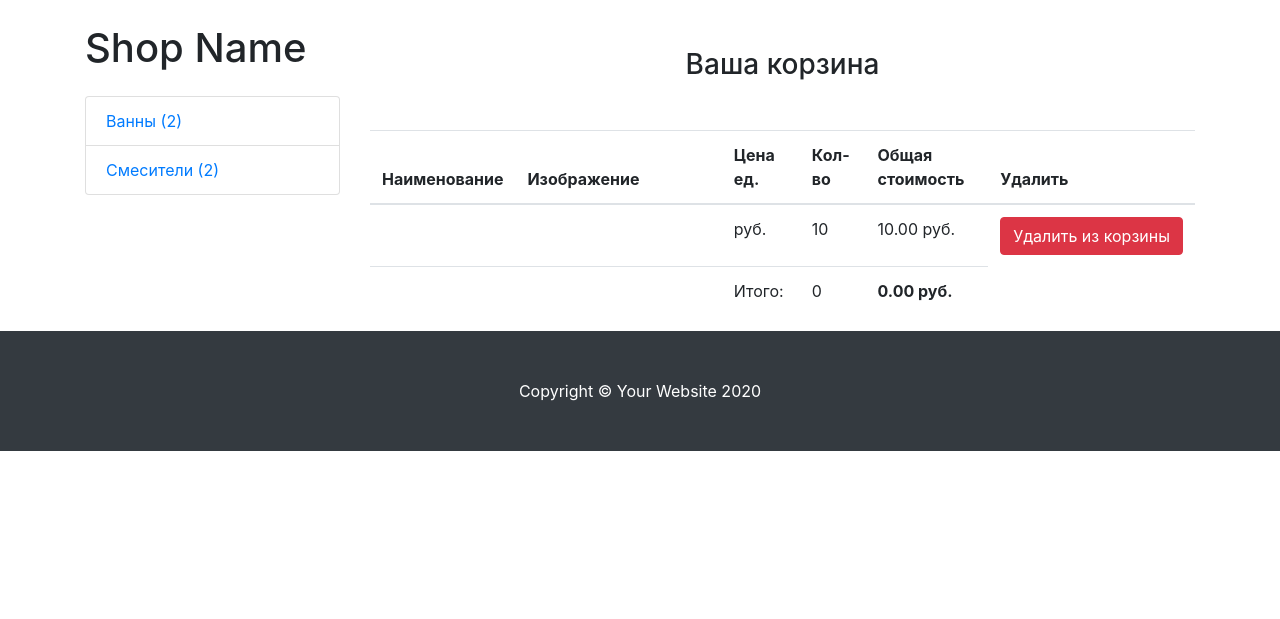
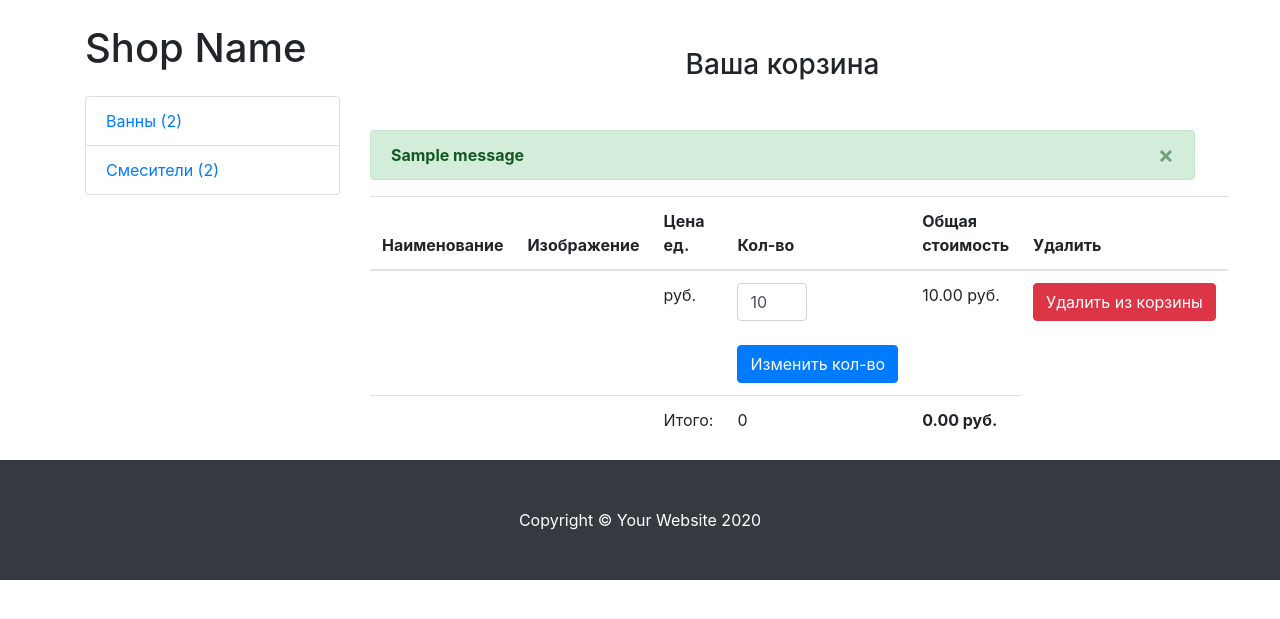
Before and after one commit to varnikgen/django-shop, a Django app: page /cart/ in a window 1280 px wide. Shown: the part 56-675 px from the top of the page. Run offline with Django 3.2, Linux system fonts and the light colour scheme; a user stored in the database is signed in; data comes from the database, SQL or seed files in the repository; both versions use the stored data as it was after the commit; tables that the repository leaves empty hold one stand-in row (values such as "Sample post"); one stand-in notice (Sample message) is shown; some libraries are stand-ins or nearby versions.

Commit message:
Изменение количества товара в корзине и сообщения о действиях

```diff
--- a/shop/mainapp/templates/cart.html
+++ b/shop/mainapp/templates/cart.html
@@ -2,6 +2,17 @@
 
 {% block content %}
     <h3 class="text-center mt-5 mb-5">Ваша корзина {% if not cart.products.count %}пуста{% endif %}</h3>
+    {% if messages %}
+        {% for message in messages %}
+            <div class="alert alert-success alert-dismissible fade show" role="alert">
+            <strong>{{ message }}</strong>
+            <button type="button" class="close" data-dismiss="alert" aria-label="Close">
+                <span aria-hidden="true">&times;</span>
+            </button>
+            </div>
+        {% endfor %}
+    {% endif %}
+    {% if cart.products.count %}
     <table class="table">
     <thead>
         <tr>
@@ -19,7 +30,14 @@
                 <th scope="row">{{ item.content_object.title }}</th>
                 <td class="w-25"><img src="{{ item.content_object.image.url }}" class="img-fluid"></td>
                 <td>{{ item.content_object.price }} руб.</td>
-                <td>{{  item.qty }}</td>
+                <td>
+                    <form action="{% url 'change_qty' ct_model=item.content_object.get_model_name slug=item.content_object.slug %}" method="POST">
+                        {% csrf_token %}
+                        <input type="number" class="form-control" name="qty" style="width: 70px;" min="1" value="{{  item.qty }}">
+                        <br>
+                        <input type="submit" class="btn btn-primary" value="Изменить кол-во">
+                    </form>
+                </td>
                 <td>{{ item.final_price }} руб.</td>
                 <td>
                     <a href="{% url 'remove_from_cart' ct_model=item.content_object.get_model_name slug=item.content_object.slug %}">
@@ -36,5 +54,5 @@
             </tr>
     </tbody>
     </table>
-
+{% endif %}
 {% endblock content %}
--- a/shop/mainapp/urls.py
+++ b/shop/mainapp/urls.py
@@ -7,7 +7,8 @@
     CartView,
     AddToCartView,
     DeleteFromCartView,
-    )
+    ChangeQTYView,
+)
 
 urlpatterns = [
     path('', BaseView.as_view(), name='base'),
@@ -16,4 +17,5 @@
     path('cart/', CartView.as_view(), name='cart'),
     path('add-to-cart/<str:ct_model>/<str:slug>', AddToCartView.as_view(), name='add_to_cart'),
     path('remove-from-cart/<str:ct_model>/<str:slug>', DeleteFromCartView.as_view(), name='remove_from_cart'),
+    path('change-qty/<str:ct_model>/<str:slug>', ChangeQTYView.as_view(), name='change_qty'),
 ]
--- a/shop/mainapp/views.py
+++ b/shop/mainapp/views.py
@@ -1,4 +1,5 @@
 from django.contrib.contenttypes.models import ContentType
+from django.contrib import messages
 from django.http import HttpResponseRedirect
 from django.shortcuts import render
 from django.views.generic import DetailView, View
@@ -74,6 +75,7 @@
         if created:
             self.cart.products.add(cart_product)
         self.cart.save()
+        messages.add_message(request, messages.INFO, "Товар успешно добавлен")
         return HttpResponseRedirect('/cart/')
 
 
@@ -81,7 +83,7 @@
     """
     Удаление товаров из корзины
     """
-    def get(self, *args, **kwargs):
+    def get(self, request, *args, **kwargs):
         ct_model, product_slug = kwargs.get('ct_model'), kwargs.get('slug')
         content_type = ContentType.objects.get(model=ct_model)
         product = content_type.model_class().objects.get(slug=product_slug)
@@ -89,7 +91,27 @@
             user=self.cart.owner, cart=self.cart, content_type=content_type, object_id=product.id
         )
         self.cart.products.remove(cart_product)
+        cart_product.delete()
         self.cart.save()
+        messages.add_message(request, messages.INFO, "Товар успешно удалён")
+        return HttpResponseRedirect('/cart/')
+
+
+class ChangeQTYView(CartMixin, View):
+    """
+    Класс изменяет количество единицы товара
+    """
+    def post(self, request, *args, **kwargs):
+        ct_model, product_slug = kwargs.get('ct_model'), kwargs.get('slug')
+        content_type = ContentType.objects.get(model=ct_model)
+        product = content_type.model_class().objects.get(slug=product_slug)
+        cart_product = CartProduct.objects.get(
+            user=self.cart.owner, cart=self.cart, content_type=content_type, object_id=product.id
+        )
+        cart_product.qty = int(request.POST.get('qty'))
+        cart_product.save()
+        self.cart.save()
+        messages.add_message(request, messages.INFO, "Количество успешно изменено")
         return HttpResponseRedirect('/cart/')
 
 
```
Also changed, not shown: shop/db.sqlite3.
